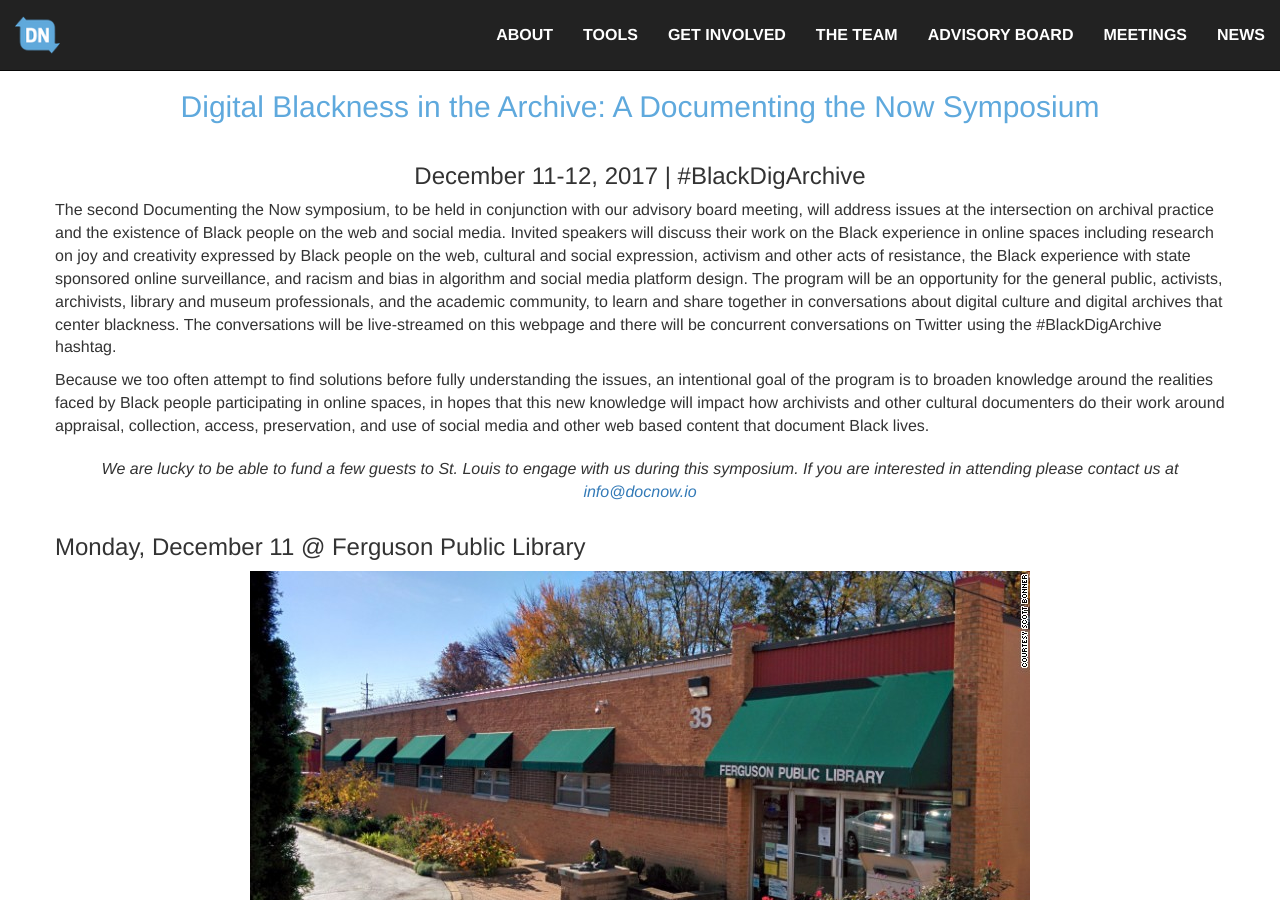
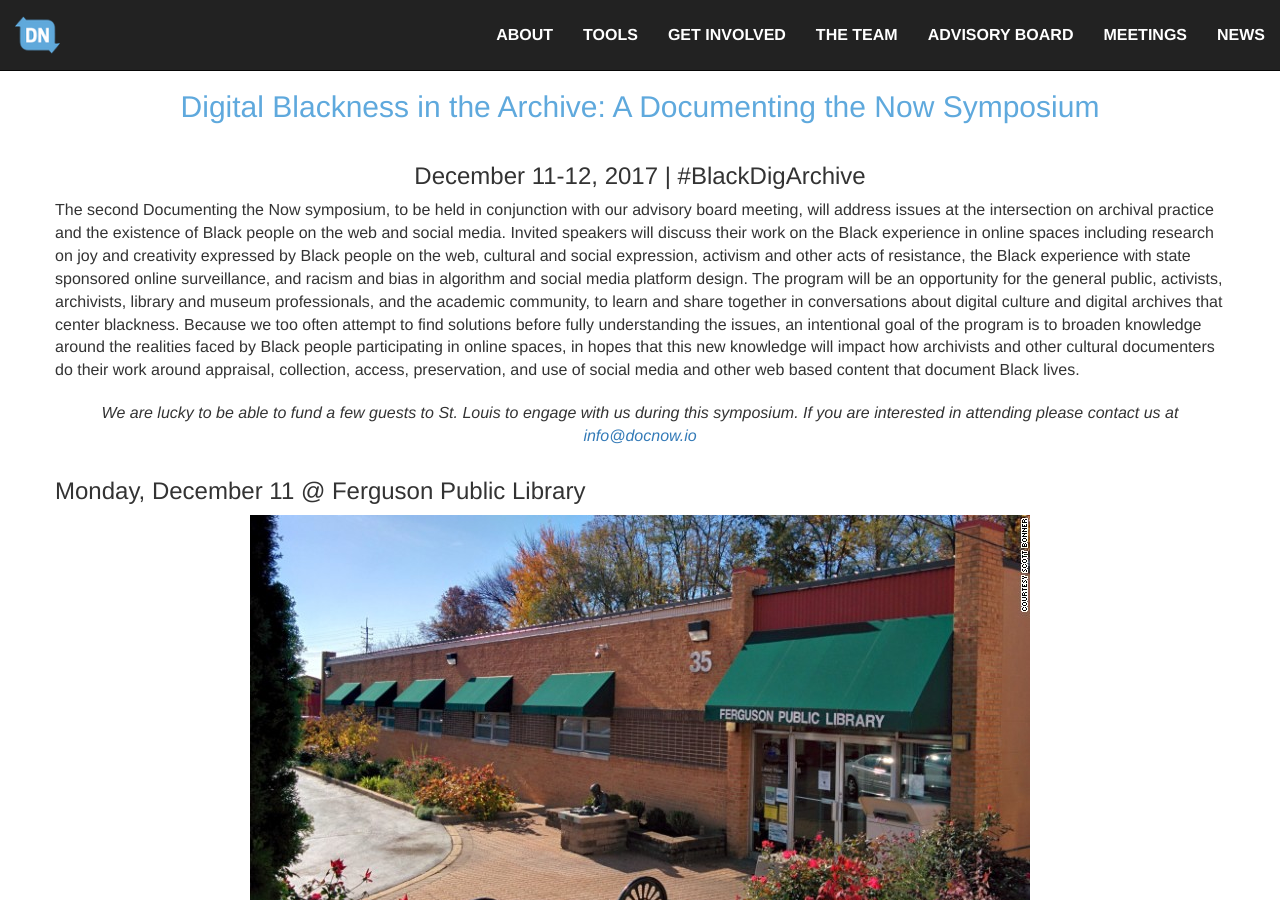
Before and after one commit to DocNow/docnow.github.io, a Jekyll site: the page built from meetings/stl-2017/index.html, in a window 1280 px wide and 900 px high. Built offline with Jekyll 4.4.1, drawn with Linux system fonts in a browser that asks for light colours; some of the changed lines change nothing that is shown; some of the changed text lies outside the part shown.

Commit message:
fixes from bergis
last push didn’t work?

```diff
--- a/meetings/stl-2017/index.html
+++ b/meetings/stl-2017/index.html
@@ -10,8 +10,7 @@
   <div class="row">
     <h2>Digital Blackness in the Archive: A Documenting the Now Symposium</h2>
     <h3><center>December 11-12, 2017 | #BlackDigArchive</center></h3>
-    <p>The second Documenting the Now symposium, to be held in conjunction with our advisory board meeting, will address issues at the intersection on archival practice and the existence of Black people on the web and social media. Invited speakers will discuss their work on the Black experience in online spaces including research on joy and creativity expressed by Black people on the web, cultural and social expression, activism and other acts of resistance, the Black experience with state sponsored online surveillance, and racism and bias in algorithm and social media platform design. The program will be an opportunity for the general public, activists, archivists, library and museum professionals, and the academic community, to learn and share together in conversations about digital culture and digital archives that center blackness. The conversations will be live-streamed on this webpage and there will be concurrent conversations on Twitter using the #BlackDigArchive hashtag.</p>
-    <p>Because we too often attempt to find solutions before fully understanding the issues, an intentional goal of the program is to broaden knowledge around the realities faced by Black people participating in online spaces, in hopes that this new knowledge will impact how archivists and other cultural documenters do their work around appraisal, collection, access, preservation, and use of social media and other web based content that document Black lives.</p>
+    <p>The second Documenting the Now symposium, to be held in conjunction with our advisory board meeting, will address issues at the intersection on archival practice and the existence of Black people on the web and social media. Invited speakers will discuss their work on the Black experience in online spaces including research on joy and creativity expressed by Black people on the web, cultural and social expression, activism and other acts of resistance, the Black experience with state sponsored online surveillance, and racism and bias in algorithm and social media platform design. The program will be an opportunity for the general public, activists, archivists, library and museum professionals, and the academic community, to learn and share together in conversations about digital culture and digital archives that center blackness. Because we too often attempt to find solutions before fully understanding the issues, an intentional goal of the program is to broaden knowledge around the realities faced by Black people participating in online spaces, in hopes that this new knowledge will impact how archivists and other cultural documenters do their work around appraisal, collection, access, preservation, and use of social media and other web based content that document Black lives.</p>
   </div>
   <div class="row"><p><center><i>We are lucky to be able to fund a few guests to St. Louis to engage with us during this symposium.
     If you are interested in attending please contact us at <a href="mailto:info@docnow.io">info@docnow.io</a></i></center></p>
@@ -89,14 +88,15 @@
         <ul>
           <li><a href="http://mp285.com/">Marisa Parham</a> <a href="https://twitter.com/@amplify285">@amplify285</a>, Professor of English and Director of Five College Digital Humanities, Amherst College</li>
         </ul>
+      </div>
     <div class="col-lg-10">11:15am - 12:15pm</div>
     <div class="col-lg-offset-1 col-lg-12">
       <h4>Panel 2</h4>
         <ul>
-          <li>Dr. Meredith Clark <a href="https://twitter.com/meredithdclark">@meredithdclark</a>, Panel Chair, Assistant Professor, Department of Media Studies, University of Virginia</li>
-          <li>Melissa Brown <a href="https://twitter.com/blackfeministmb">@BlackFeministMB</a>, Doctoral Student, Department of Sociology, University of Maryland</li>
-          <li>Alyssa Collins <a href="https://twitter.com/lyssadee">@LyssaDee</a>, Doctoral Student, Department of English, University of Virginia </li>
-          <li>Catherine Knight Steele <a href="https://twitter.com/steelecat717">@SteeleCat717</a>, Director of <a href="http://mith.umd.edu/research/aadhum/">AAADHum</a>, Maryland Institute for Technology in the Humanities, University of Maryland/li>
+          <li><a href="http://mediastudies.virginia.edu/people/mdc6j">Dr. Meredith Clark</a> <a href="https://twitter.com/meredithdclark">@meredithdclark</a>, Panel Chair, Assistant Professor, Department of Media Studies, University of Virginia</li>
+          <li><a href="https://socy.umd.edu/gradprofile/Brown/Melissa">Melissa Brown</a> <a href="https://twitter.com/blackfeministmb">@BlackFeministMB</a>, Doctoral Student, Department of Sociology, University of Maryland</li>
+          <li><a href="http://scholarslab.org/people/alyssa-collins/">Alyssa Collins</a> <a href="https://twitter.com/lyssadee">@LyssaDee</a>, Doctoral Student, Department of English, University of Virginia </li>
+          <li><a href="http://mith.umd.edu/people/person/catherine-knight-steele/">Catherine Knight Steele</a> <a href="https://twitter.com/steelecat717">@SteeleCat717</a>, Director of <a href="http://mith.umd.edu/research/aadhum/">AAADHum</a>, Maryland Institute for Technology in the Humanities, University of Maryland</li>
         </ul>
     </div>
     <div class="col-lg-10">12:30pm - 1:30pm</div>
```
